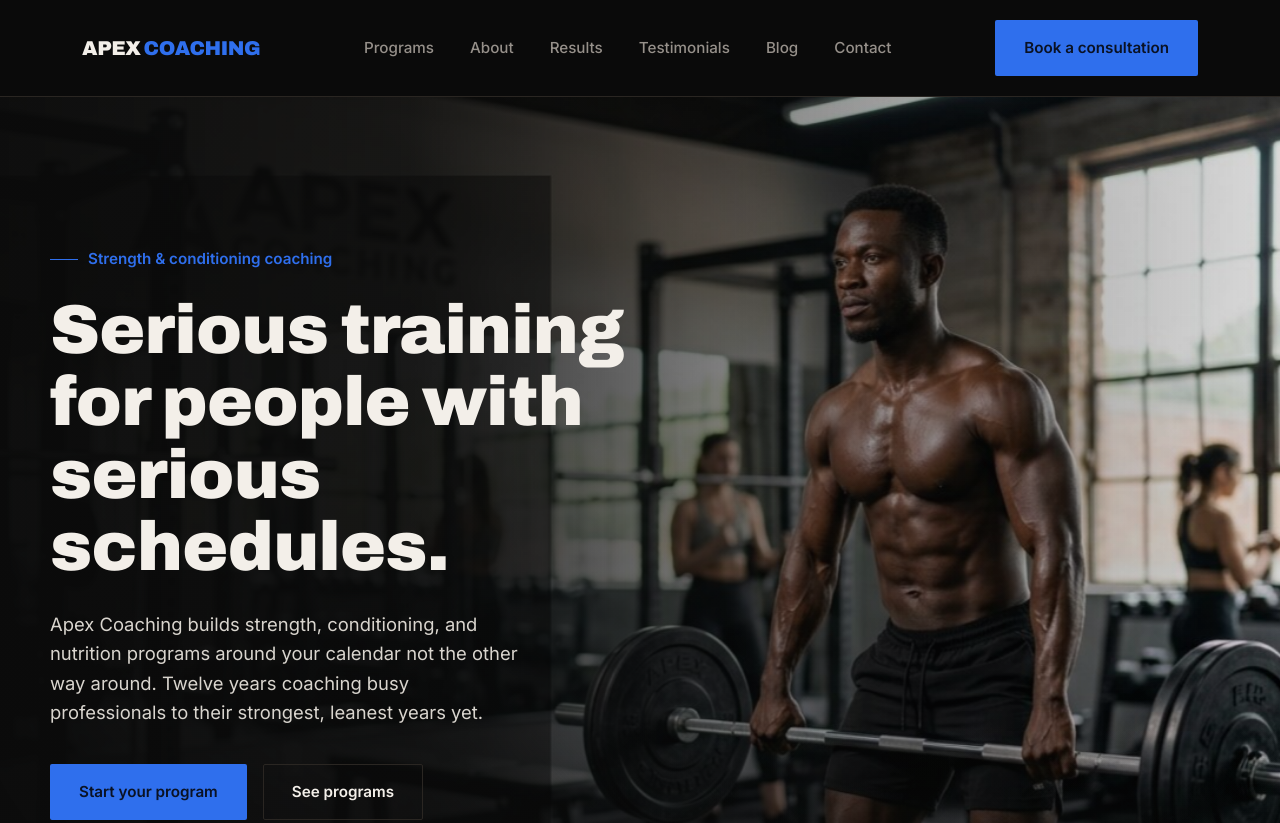
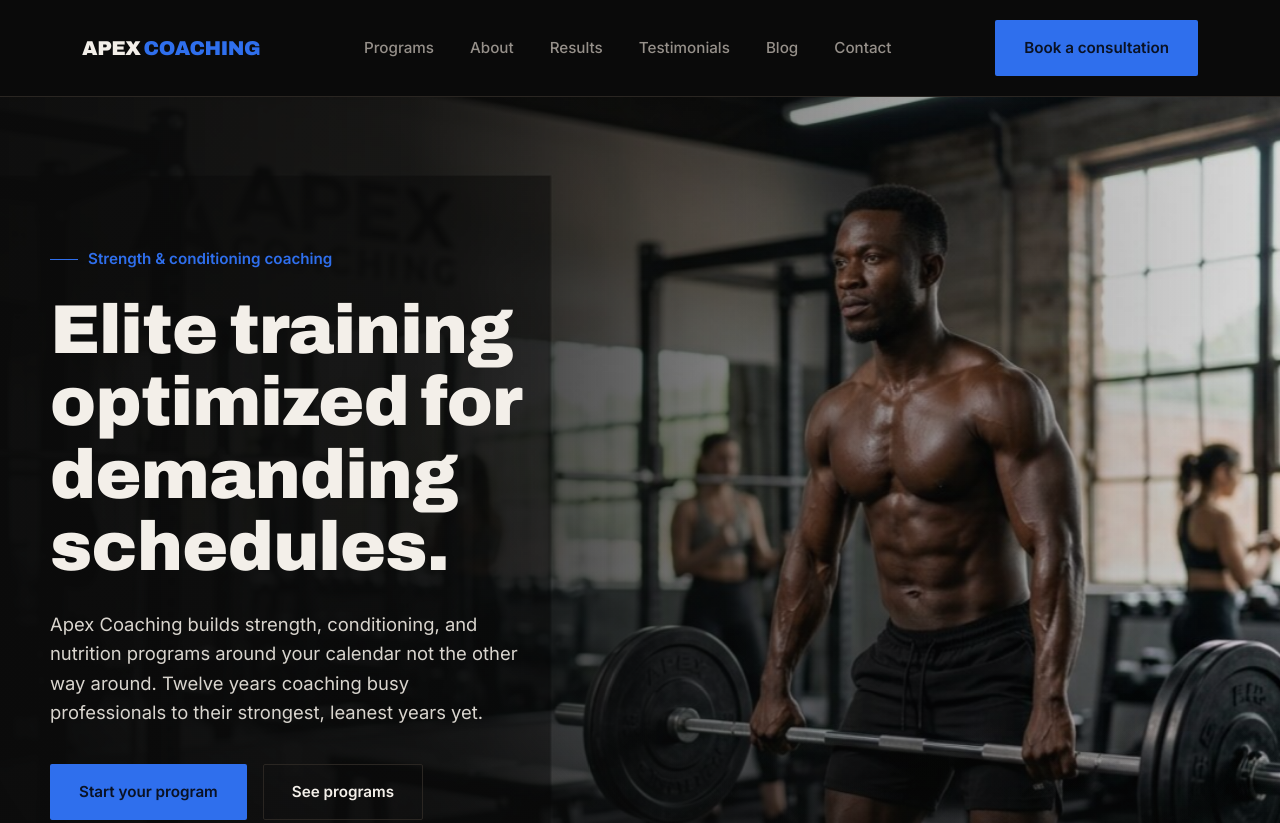
Before and after one commit to Ofrank-design/fitness, a plain HTML site: page index.html in a window 1280 px wide. Shown: the top 823 px of the page. Drawn offline with Linux system fonts and the light colour scheme.

Commit message:
Update index.html

```diff
--- a/index.html
+++ b/index.html
@@ -42,7 +42,7 @@
     <div class="wrap hero-grid">
       <div class="hero-copy">
         <div class="hero-kicker">Strength &amp; conditioning coaching</div>
-        <h1>Serious training for people with serious schedules.</h1>
+        <h1>Elite training optimized for demanding schedules.</h1>
         <p class="hero-sub">Apex Coaching builds strength, conditioning, and nutrition programs around your calendar  not the other way around. Twelve years coaching busy professionals to their strongest, leanest years yet.</p>
         <div class="hero-actions">
           <a href="booking.html" class="btn btn-primary">Start your program</a>
```
